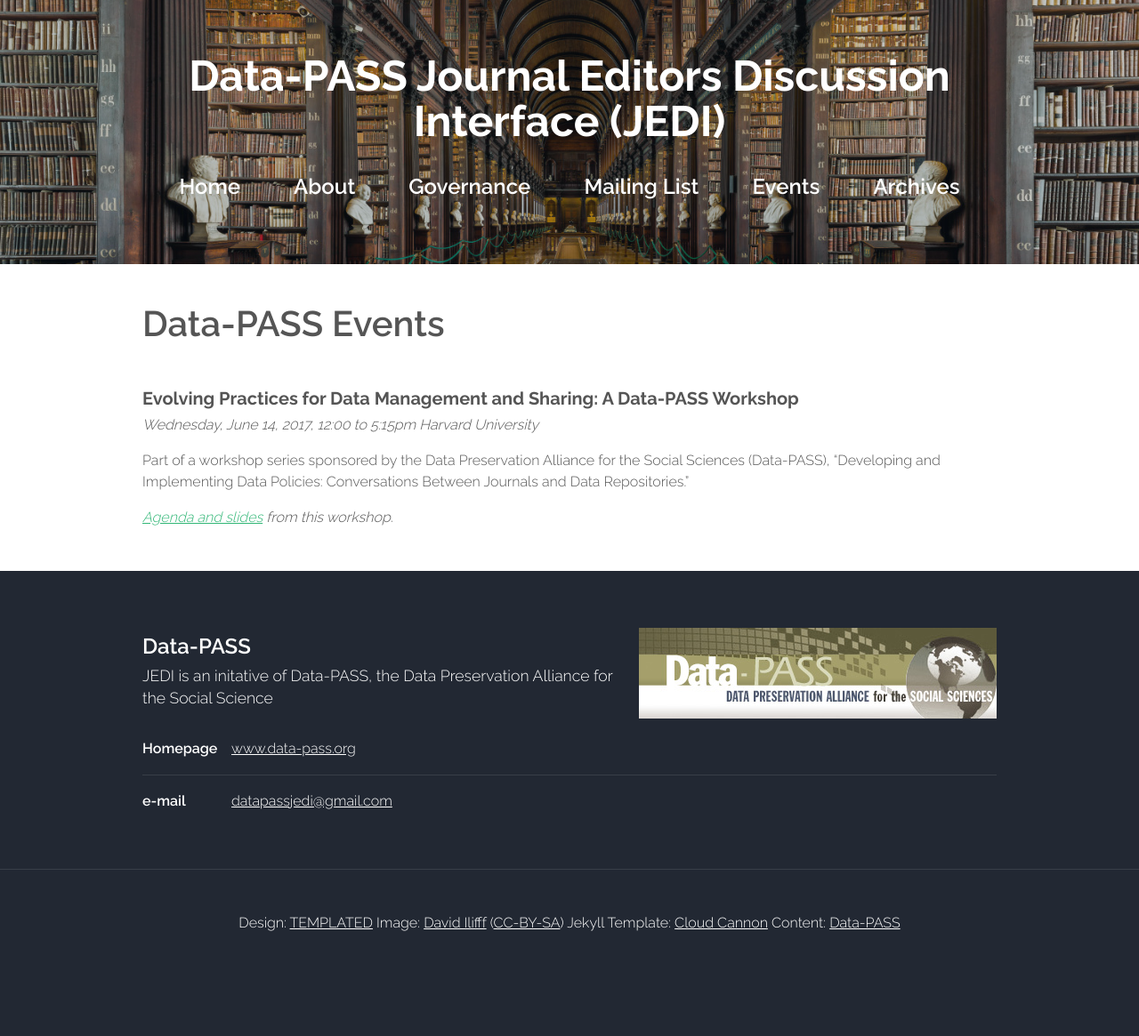
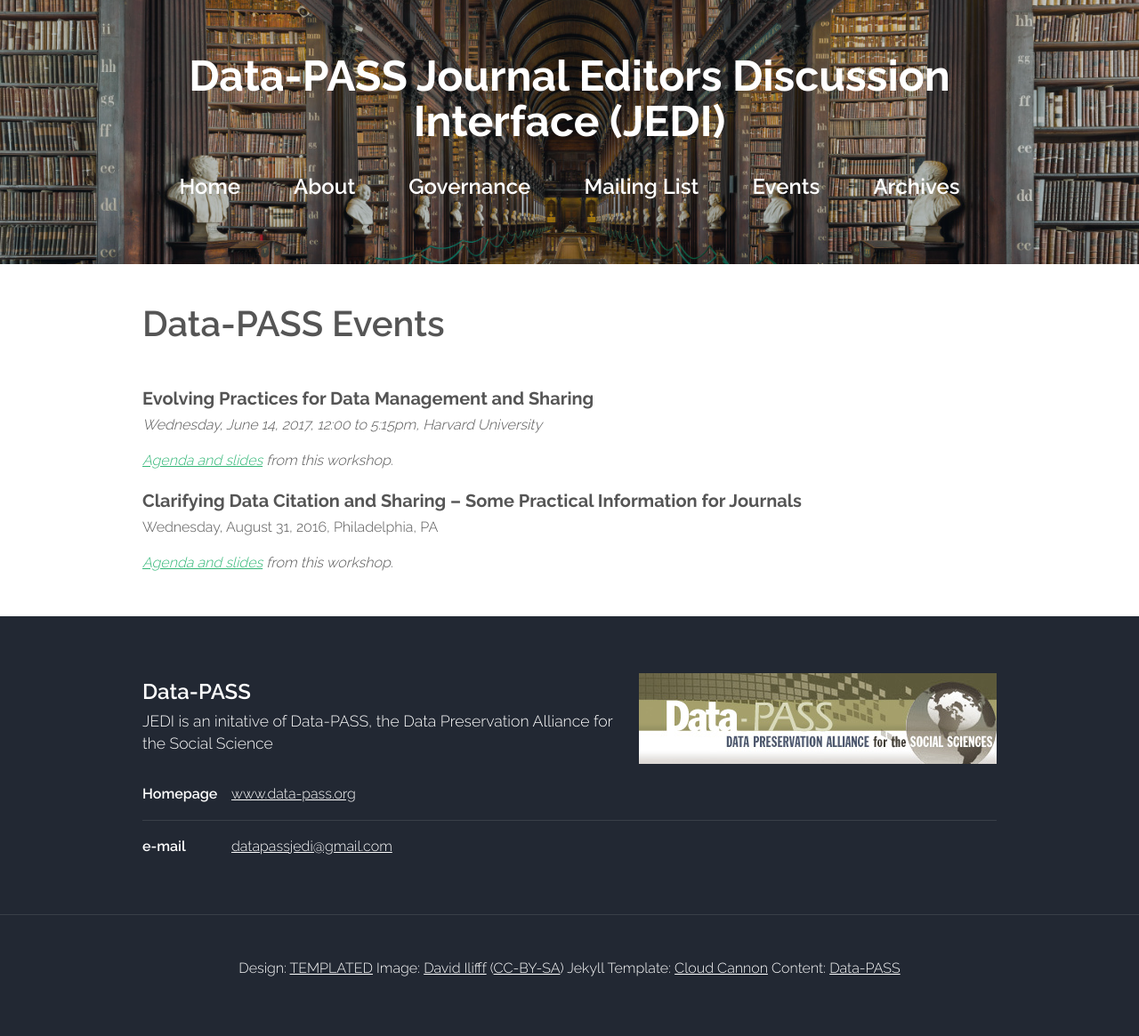
Before and after one commit to adam3smith/dpjedi-stage, a Jekyll site: the page built from docs/events.html, in a window 1280 px wide. Shown: the whole page at 89% size. Built offline with Jekyll 4.4.1, drawn with Linux system fonts in a browser that asks for light colours; before the commit the page ends 1114 px from its top, so only the background shows below that.

Commit message:
add Phillie event

```diff
--- a/docs/events.html
+++ b/docs/events.html
@@ -10,10 +10,12 @@ layout: main
 			<!--	<a href="{{ site.baseurl }}/join.html" class="button alt">Join JEDI</a>&nbsp;&nbsp;-->
 		<!--		<a href="https://groups.google.com/forum/#!forum/dpjedi" class="button alt" target="_blank">Post to JEDI</a>-->
 	</header>
-			<h3>Evolving Practices for Data Management and Sharing: A Data-PASS Workshop</h3>
-<p><i>Wednesday, June 14, 2017, 12:00 to 5:15pm Harvard University</i></p>
-			<p>Part of a workshop series sponsored by the Data Preservation Alliance for the Social Sciences (Data-PASS), “Developing and Implementing Data Policies: Conversations Between Journals and Data Repositories.”</p>
+			<h3>Evolving Practices for Data Management and Sharing</h3>
+<p><i>Wednesday, June 14, 2017, 12:00 to 5:15pm, Harvard University</i></p>
 	<p><i><a href="events/evolving-practices.html">Agenda and slides</a> from this workshop.</i></p>
+			<h3>Clarifying Data Citation and Sharing – Some Practical Information for Journals</h3>
+	<p>Wednesday, August 31, 2016, Philadelphia, PA</p>
+	<p><i><a href="events/clarifying-data-citation.html">Agenda and slides</a> from this workshop.</i></p>
 		</section>
 	</div>
 </div>
--- a/docs/events/evolving-practices.html
+++ b/docs/events/evolving-practices.html
@@ -7,7 +7,8 @@ layout: main
 	<div class="container">
 		<section>
 			<header class="major">
-				<h2>Evolving Practices for Data Management and Sharing: A Data-PASS Workshop</h2>
+				<h2>Evolving Practices for Data Management and Sharing</h2>
+				<h3>A Data-PASS Workshop</h3>
 				<!--	<a href="{{ site.baseurl }}/join.html" class="button alt">Join JEDI</a>&nbsp;&nbsp;-->
 				<!--		<a href="https://groups.google.com/forum/#!forum/dpjedi" class="button alt" target="_blank">Post to JEDI</a>-->
 			</header>
```
Also changed, not shown: docs/events/clarifying-data-citation.html (added, +50 -0 lines), 7 other files.
